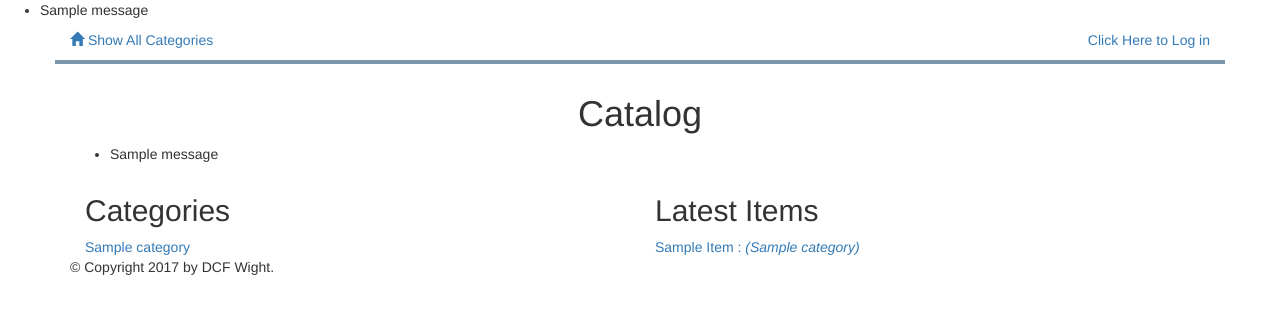
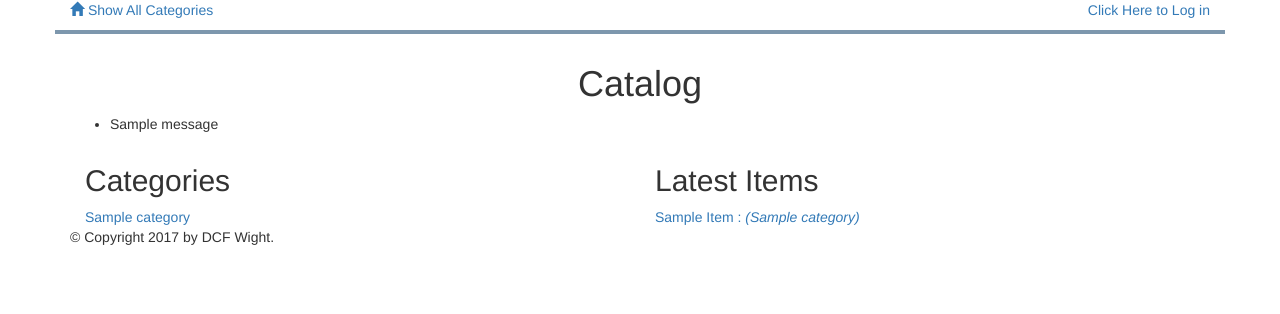
Before and after one commit to dcfwight/catalog, a Flask app: page / in a window 1280 px wide. Shown: the top 314 px of the page. Run offline with Flask 2, Linux system fonts and the light colour scheme; tables that the repository leaves empty hold one stand-in row (values such as "Sample post"); one stand-in notice (Sample message) is shown; some libraries are stand-ins or nearby versions.

Commit message:
Removed Flash section - this is in header.html

```diff
--- a/templates/layout.html
+++ b/templates/layout.html
@@ -3,35 +3,29 @@
   <head>
     {% block head %}
     <link rel="stylesheet" href="{{ url_for('static', filename='styles.css') }}">
-    <link rel="stylesheet" href="{{ url_for('static', filename='bootstrap.min.css') }}">
-    <link rel="stylesheet" href="https://maxcdn.bootstrapcdn.com/bootstrap/3.3.7/css/bootstrap.min.css">
+    <link rel="stylesheet" href="https://maxcdn.bootstrapcdn.com/bootstrap/3.3.7/css/bootstrap.min.css"
+          integrity="sha384-BVYiiSIFeK1dGmJRAkycuHAHRg32OmUcww7on3RYdg4Va+PmSTsz/K68vbdEjh4u"
+          crossorigin="anonymous">
     <script src="https://ajax.googleapis.com/ajax/libs/jquery/3.2.1/jquery.min.js"></script>
     <script src="https://maxcdn.bootstrapcdn.com/bootstrap/3.3.7/js/bootstrap.min.js"></script>
     <meta charset="utf-8">
     <meta http-equiv="X-UA-Compatible" content="IE=edge">
     <meta name="viewport" content="width=device-width, initial-scale=1.0">
     <title>{% block title %}{% endblock %}</title>
-    {% with messages = get_flashed_messages() %}
-        {% if messages %}
-            <ul class=flashes>
-            {% for message in messages %}
-                <li>{{message}}</li>
-            {% endfor %}
-            </ul>
-        {% endif %}
-    {% endwith %}
+
     {% endblock %}
     </head>
     <body>
         {% block content %}
         {% endblock %}
 
-        <div class="container">
-            <div id="footer">
-                {% block footer %}
-                &copy; Copyright 2017 by DCF Wight</a>.
-                {% endblock %}
+        {% block footer %}
+            <div class="container">
+                <div id="footer">
+                    &copy; Copyright 2017 by DCF Wight</a>.
+
+                </div>
             </div>
-        </div>
+        {% endblock %}
     </body>
 </html>
```
